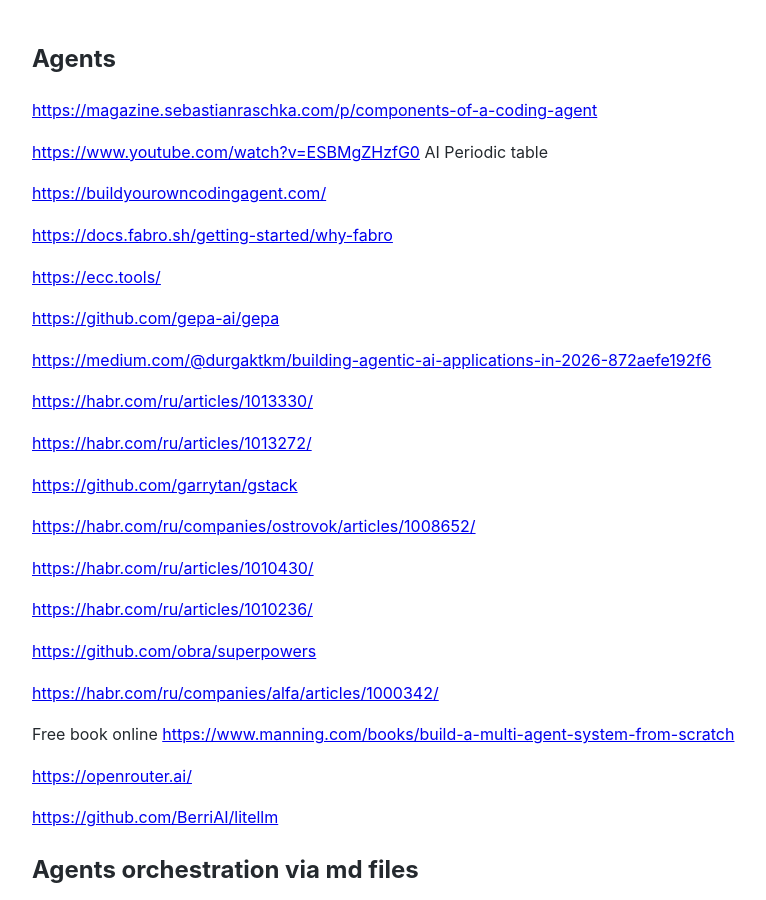
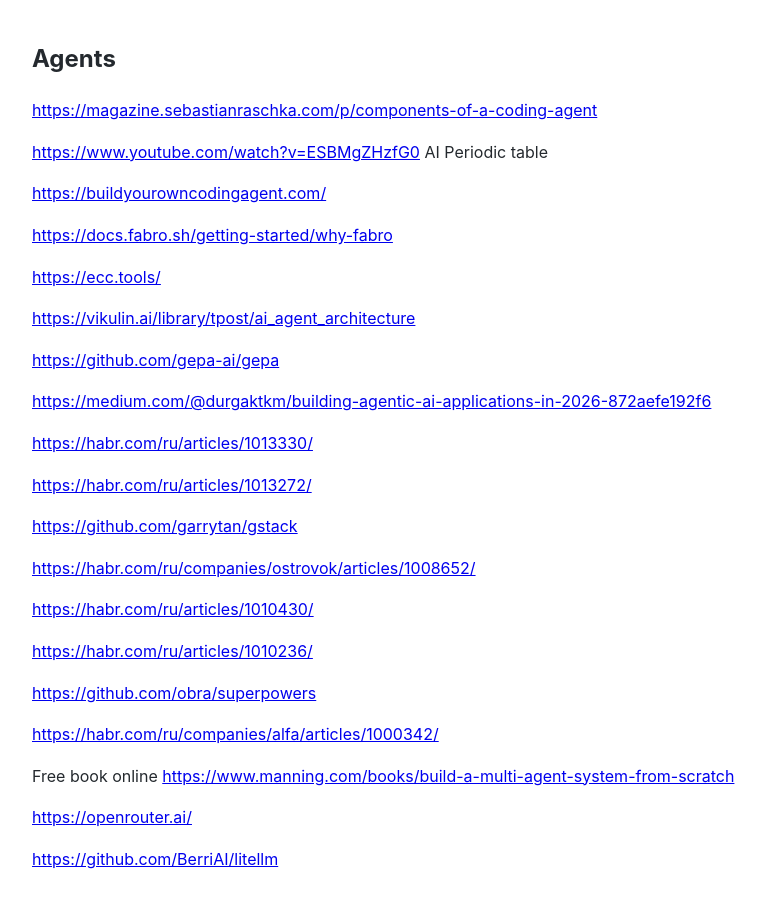
Before and after one commit to Michael-Lubinsky/michael-lubinsky.github.com, a Jekyll site: the page built from ml/agent.md, in a window 1280 px wide and 900 px high. Shown: the whole window, without its empty margins (158-924 px from the left). Built offline with Jekyll 4.4.1, drawn with Linux system fonts in a browser that asks for light colours; our own code applies the rules of GitHub Pages for plain Markdown files.

Commit message:
Update agent.md

```diff
--- a/ml/agent.md
+++ b/ml/agent.md
@@ -9,6 +9,8 @@
 <https://docs.fabro.sh/getting-started/why-fabro>
 
 <https://ecc.tools/>
+
+<https://vikulin.ai/library/tpost/ai_agent_architecture>
 
 <https://github.com/gepa-ai/gepa>
 
```
